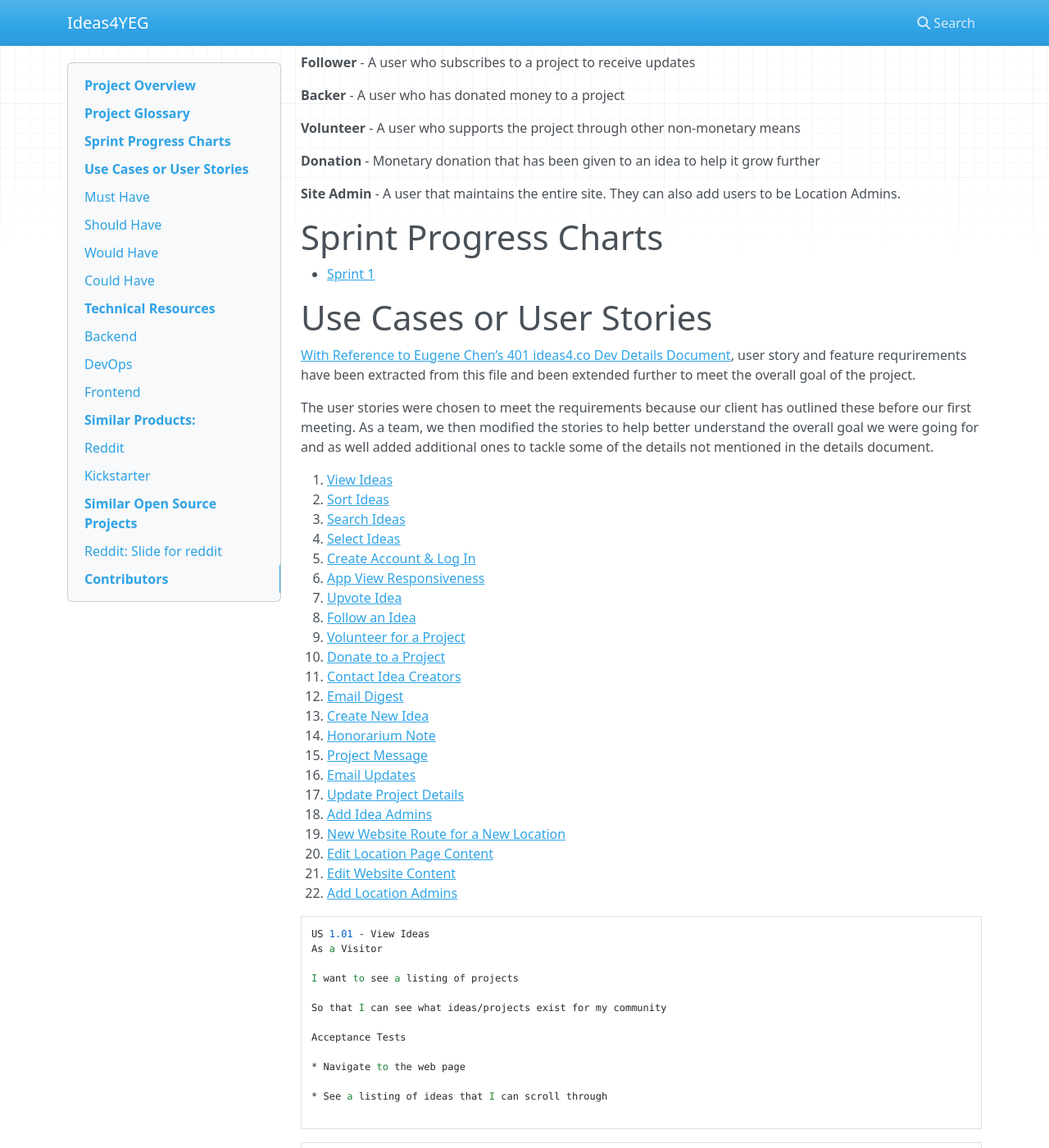
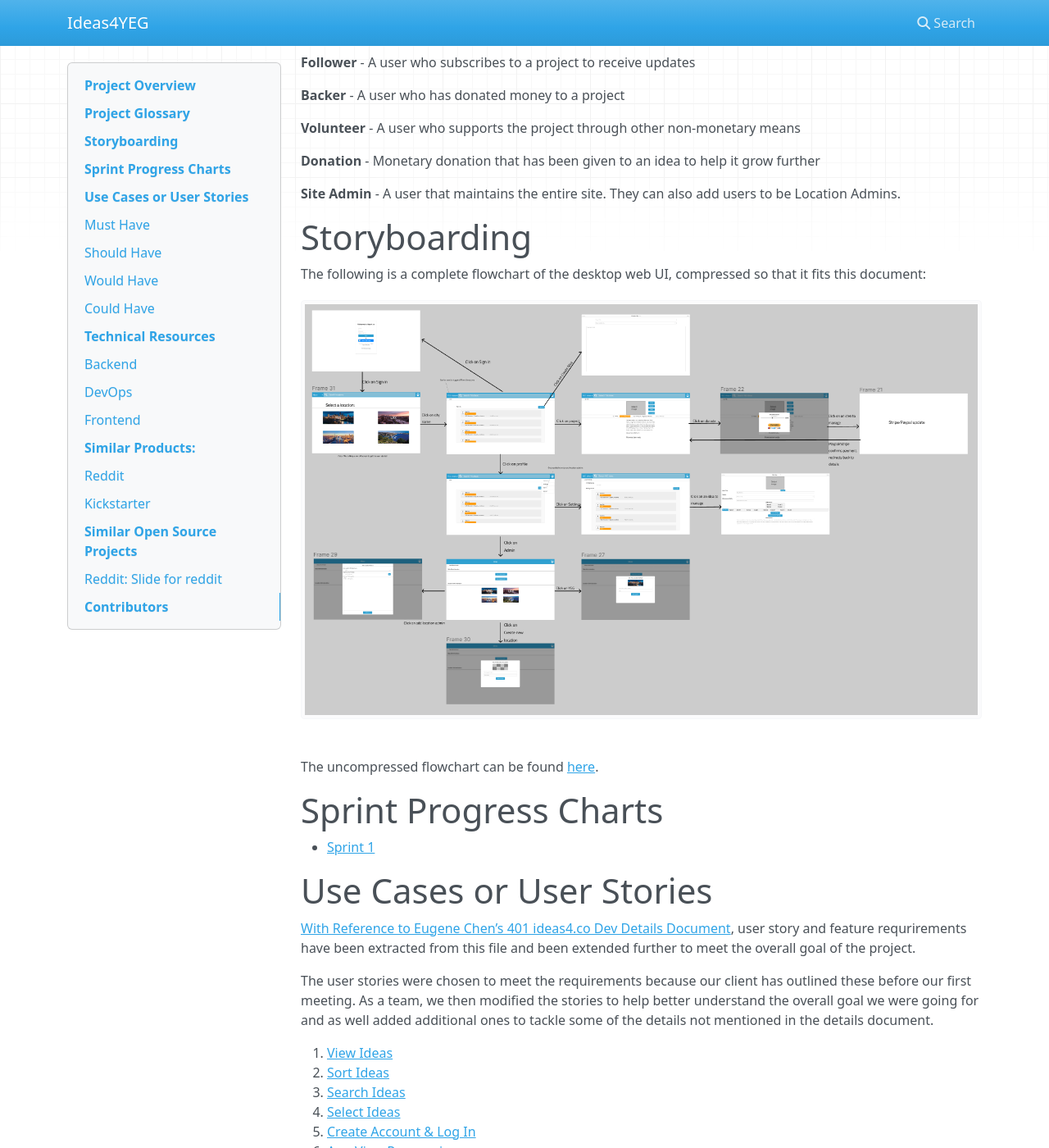
Before and after one commit to UAlberta-CMPUT401/Ideas-for-YEG, an MkDocs documentation site: the page built from docs/index.md, in a window 1280 px wide and 1400 px high, scrolled down 713 px. Shown: the whole window at 82% size. Built offline with MkDocs 1.6.1, drawn with Linux system fonts in a browser that asks for light colours; nearby versions of some CDN libraries.

Commit message:
Update index.md
Add desktop storyboard to the docs

```diff
--- a/docs/index.md
+++ b/docs/index.md
@@ -26,6 +26,12 @@ By the words of the client, Ideas for YEG is a project with the goal of connecti
 **Donation** - Monetary donation that has been given to an idea to help it grow further
 
 **Site Admin** - A user that maintains the entire site. They can also add users to be Location Admins.
+
+# Storyboarding
+The following is a complete flowchart of the desktop web UI, compressed so that it fits this document:
+![Desktop Flowchart](https://github.com/UAlberta-CMPUT401/Ideas-for-YEG/blob/master/docs/Storyboard_Desktop_Downsized.png)
+
+The uncompressed flowchart can be found [here](https://github.com/UAlberta-CMPUT401/Ideas-for-YEG/blob/master/docs/Storyboard_Desktop.jpg).
 
 # Sprint Progress Charts
 * [Sprint 1](https://ualberta-cmput401.github.io/Ideas-for-YEG/Gantt_Chart_Sprint1.pdf)
```
